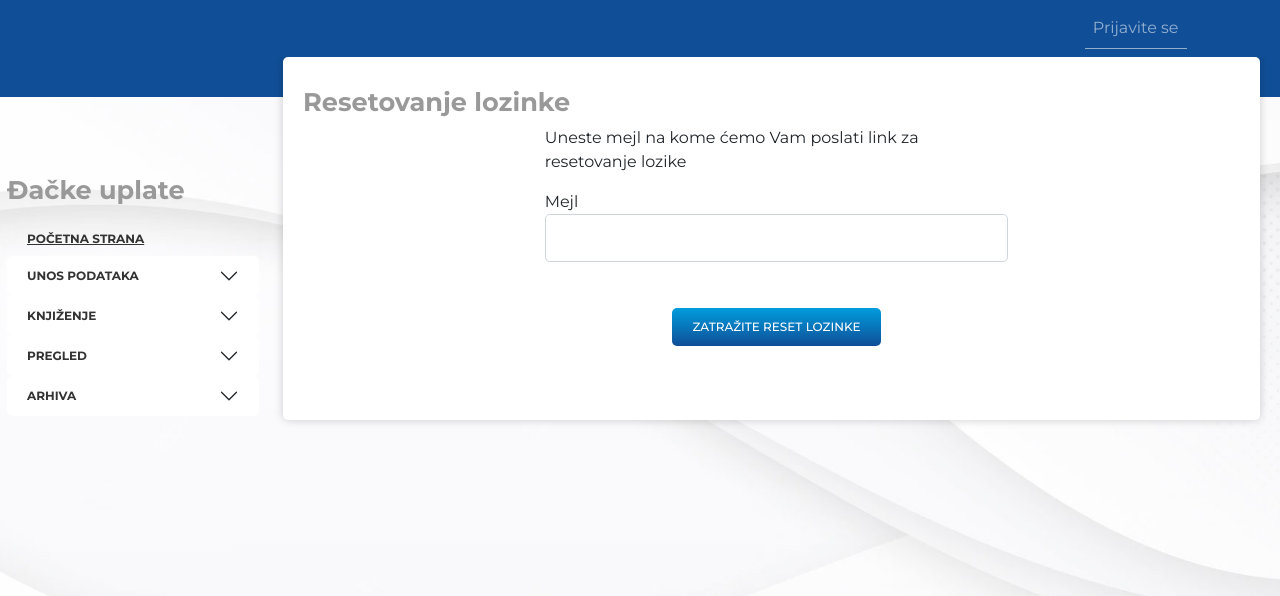
After one commit to miiihaaas/OneTouch, a Flask app: page /reset_password in a window 1280 px wide. The commit adds this page. Shown: the top 596 px of the page. Run offline with Flask 2, Linux system fonts and the light colour scheme; some libraries are stand-ins or nearby versions.

Commit message:
0.62 reset pass

```diff
--- a/onetouch/models.py
+++ b/onetouch/models.py
@@ -14,6 +14,10 @@ class User(db.Model, UserMixin): #! ovo je samo administrator škole
     user_surname = db.Column(db.String(255), nullable=False)
     user_mail = db.Column(db.String(255), nullable=False)
     user_password = db.Column(db.String(255), nullable=False)
+
+    def get_reset_token(self, expires_sec=1800):
+        s = Serializer(app.config['SECRET_KEY'], expires_sec)
+        return s.dumps({'user_id': self.id}).decode('utf-8')
 
 
 class School(db.Model):
--- a/onetouch/templates/login.html
+++ b/onetouch/templates/login.html
@@ -46,7 +46,7 @@
                 <div class="form-group">
                     {{ form.submit(class="btn btn-outline-info") }}
                     <small class="text-muted ml-2">
-                    <a href="#">Zaboravili ste lozinku?</a>
+                    <a href="{{url_for('users.reset_request')}}">Zaboravili ste lozinku?</a>
                     </small>
                 </div>
             </form>
--- /dev/null
+++ b/onetouch/templates/reset_request.html
@@ -0,0 +1,29 @@
+{% extends "layout.html" %}
+{% block content %}
+    <div class="content-section">
+        <form method="POST" action="">
+            {{ form.hidden_tag() }}
+            <fieldset class="form-group">
+                <p>Uneste mejl na kome ćemo Vam poslati link za resetovanje lozike</p>
+                <div class="form-group">
+                    {{ form.email.label(class="form-control-label") }}
+
+                    {% if form.email.errors %}
+                        {{ form.email(class="form-control form-control-lg is-invalid") }}
+                        <div class="invalid-feedback">
+                            {% for error in form.email.errors %}
+                                <span>{{ error }}</span>
+                            {% endfor %}
+                        </div>
+                    {% else %}
+                        {{ form.email(class="form-control form-control-lg") }}
+                    {% endif %}
+                </div>
+            </fieldset>
+            <div class="form-group">
+              {{ form.submit(class="btn btn-outline-info") }}
+            </div>
+          </form>
+        </div>
+        <script>document.body.classList.add('reset-request');</script>
+{% endblock content%}
--- a/onetouch/templates/service_list.html
+++ b/onetouch/templates/service_list.html
@@ -7,7 +7,7 @@
             <th>ID tipa usluge</th>
             <th>Naziv usluge</th>
             <th>Naziv dobavljača</th>
-            <th>Aktivnosti</th>
+            <th></th>
         </tr>
     </thead>
     <tbody>
--- a/onetouch/templates/service_profile_list.html
+++ b/onetouch/templates/service_profile_list.html
@@ -701,12 +701,13 @@
                 searchable: true,
             },
         ],
-            order: [[2, 'asc'], [3, 'asc'],],
+        order: [[2, 'asc'], [3, 'asc']],
         language: {
             url: "//cdn.datatables.net/plug-ins/1.12.1/i18n/sr-SP.json"
         }
     });
 });
+
 </script>
 
 <script>
--- a/onetouch/users/forms.py
+++ b/onetouch/users/forms.py
@@ -11,3 +11,19 @@ class LoginForm(FlaskForm):
     password = PasswordField('Lozinka', validators=[DataRequired()])
     remember = BooleanField('Zapamti me')
     submit = SubmitField('Ulogujte se')
+
+
+class RequestResetForm(FlaskForm):
+    email = StringField('Mejl', validators=[DataRequired(), Email()])
+    submit = SubmitField('Zatražite reset lozinke')
+
+    def validate_email(self, email):
+        user = User.query.filter_by(user_mail=email.data).first()
+        if user is None:
+            raise ValidationError('Ne postoji korisnik sa Vašim emailom. Zatražite od vašeg administratora da Vam otvori nalog.')
+
+
+class ResetPasswordForm(FlaskForm):
+    password = PasswordField('Nova lozinka', validators=[DataRequired()])
+    confirm_password = PasswordField('Potvrdite novu lozinku', validators=[DataRequired(), EqualTo('password')])
+    submit = SubmitField('Resetujte lozinku')
--- a/onetouch/users/routes.py
+++ b/onetouch/users/routes.py
@@ -2,7 +2,7 @@ import os
 from flask import Blueprint
 from flask import  render_template, url_for, flash, redirect, request, abort
 from onetouch import db, bcrypt, mail, app
-from onetouch.users.forms import LoginForm
+from onetouch.users.forms import LoginForm, RequestResetForm, ResetPasswordForm
 from onetouch.models import User, School
 from flask_login import login_user, login_required, logout_user, current_user
 from flask_mail import Message
@@ -32,3 +32,46 @@ def login():
 def logout():
     logout_user()
     return redirect(url_for('main.home'))
+
+
+def send_reset_email(user):
+    token = user.get_reset_token()
+    msg = Message('Zahtev za resetovanje lozinke', sender='noreply@uplatnice.online', recipients=[user.user_mail])
+    msg.body = f'''Da biste resetovali lozinku, kliknite na sledeći link:
+{url_for('users.reset_token', token=token, _external=True)}
+
+Ako Vi niste napavili ovaj zahtev, molim Vas ignorišite ovaj mejl i neće biti napravljene nikakve izmene na Vašem nalogu.
+    '''
+    mail.send(msg)
+
+
+@users.route("/reset_password", methods=['GET', 'POST'])
+def reset_request():
+        if current_user.is_authenticated:
+            return redirect(url_for('main.home'))
+        form = RequestResetForm()
+        if form.validate_on_submit():
+            user  = User.query.filter_by(user_mail=form.email.data).first()
+            send_reset_email(user)
+            flash('Mejl je poslat na Vašu adresu sa instrukcijama za resetovanje lozinke. ', 'info')
+            return redirect(url_for('users.login'))
+        return render_template('reset_request.html', title='Resetovanje lozinke', form=form, legend='Resetovanje lozinke')
+
+
+@users.route("/reset_password/<token>", methods=['GET', 'POST'])
+def reset_token(token):
+        if current_user.is_authenticated:
+            return redirect(url_for('main.home'))
+        user = User.verify_reset_token(token)
+        if user is None:
+            flash('Ovo je nevažeći ili istekli token.', 'warning')
+            return redirect(url_for('users.reset_request'))
+        form = ResetPasswordForm()
+        if form.validate_on_submit():
+            hashed_password = bcrypt.generate_password_hash(form.password.data).decode('utf-8')
+            user.password = hashed_password
+            db.session.commit()
+            flash(f'Vaša lozinka je ažurirana!', 'success')
+            return redirect(url_for('users.login'))
+
+        return render_template('reset_token.html', title='Resetovanje lozinke', form=form)
```
Also changed, not shown: onetouch/suppliers/routes.py (+10 -7 lines), onetouch/templates/reset_token.html (added, +41 -0 lines). Lines whose indentation alone changed are shown as unchanged.
